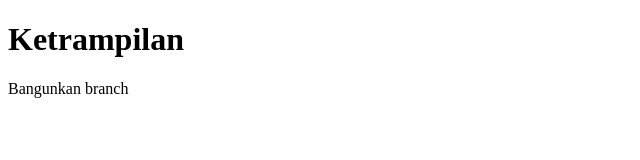
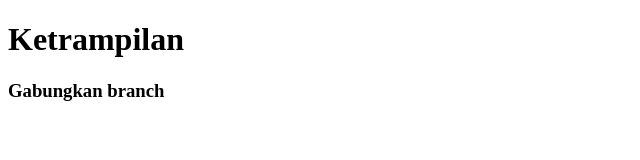
Before and after one commit to syierahz/ujianscm, a plain HTML site: page test-amali.html in a window 1280 px wide. Shown: the whole page, without its empty margins (0-640 px from the left). Drawn offline with Linux system fonts and the light colour scheme.

Commit message:
Mengubah ayat kali 2 di fail test-amali.html

```diff
--- a/test-amali.html
+++ b/test-amali.html
@@ -5,18 +5,11 @@
     <meta http-equiv="X-UA-Compatible" content="IE=edge">
     <meta name="viewport" content="width=device-width, initial-scale=1.0">
     <title>TUGASAN AMALI - Akademik TPP</title>
-
-    <style>
-        p{
-            size: 17px;
-        }
-    </style>
-
 </head>
 <body>
     <h1>Ketrampilan</h1>
 
-    <p>Bangunkan branch</p>
+    <h3>Gabungkan branch</h3>
 
 </body>
 </html>
```
